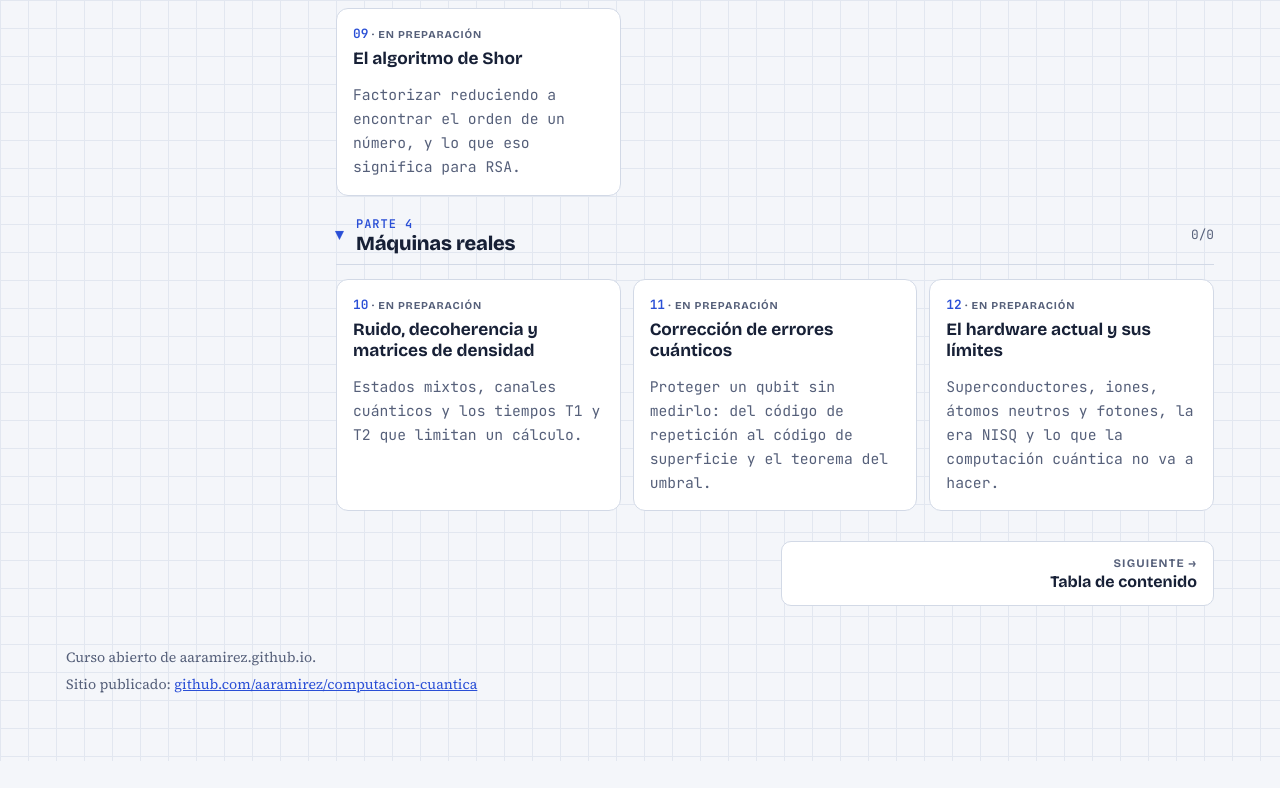
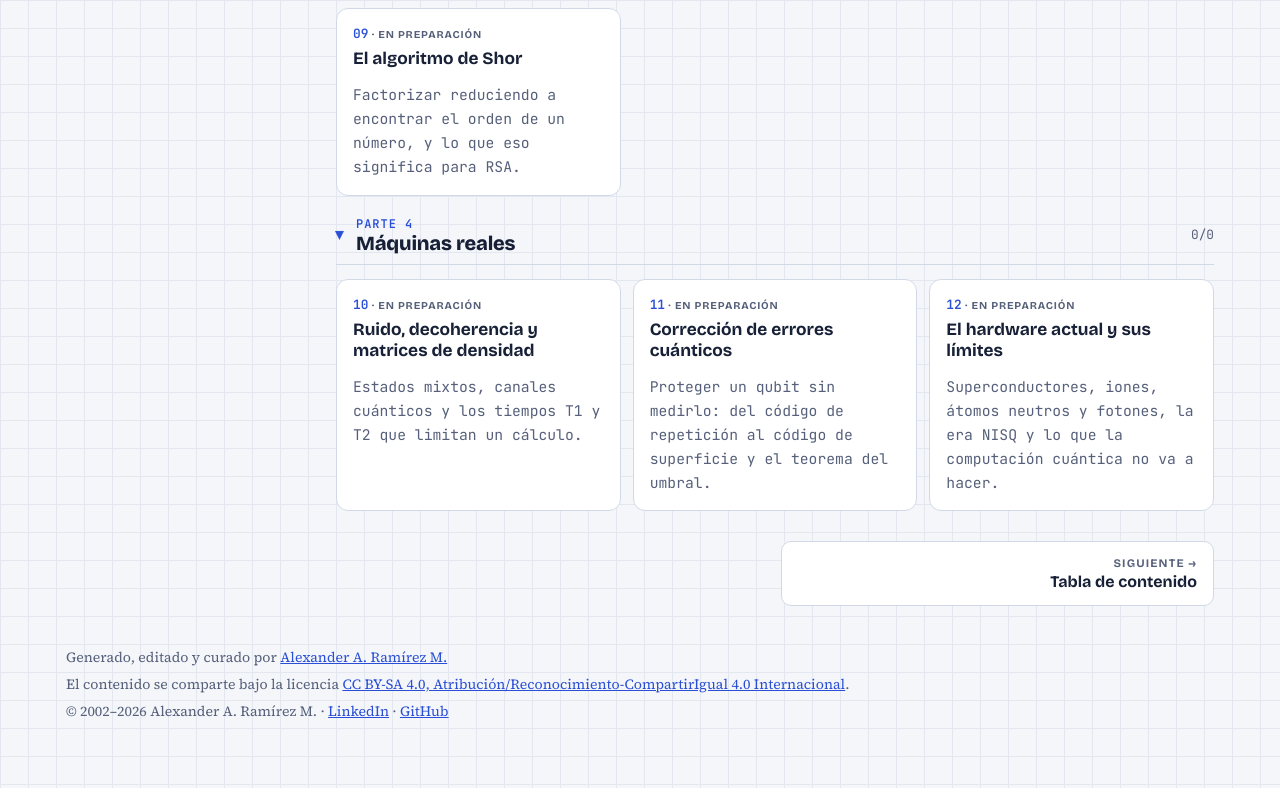
Before and after one commit to aaramirez/computacion-cuantica, a plain HTML site: page index.html in a window 1280 px wide. Shown: the part 2128-2916 px from the top of the page. Before the commit the page ends 2889 px from the top, so only its background shows below. Drawn offline with nearby package versions, Linux system fonts and the light colour scheme.

Commit message:
Pie común: autoría, licencia CC BY-SA 4.0 y año que se actualiza solo

```diff
--- a/index.html
+++ b/index.html
@@ -87,7 +87,7 @@ height="0" width="0" style="display:none;visibility:hidden"></iframe></noscript>
 <nav class="pager" id="pager" aria-label="Capítulo anterior y siguiente"></nav>
 </main>
 </div>
-<footer><span>Curso abierto de aaramirez.github.io.</span><span>Sitio publicado: <a href="https://github.com/aaramirez/computacion-cuantica" target="_blank" rel="noopener">github.com/aaramirez/computacion-cuantica</a></span></footer>
+<footer><span>Generado, editado y curado por <a href="https://www.linkedin.com/in/alexander-ramirez-morales/" target="_blank" rel="noopener">Alexander A. Ramírez M.</a></span><span>El contenido se comparte bajo la licencia <a href="https://creativecommons.org/licenses/by-sa/4.0/deed.es" target="_blank" rel="noopener">CC BY-SA 4.0, Atribución/Reconocimiento-CompartirIgual 4.0 Internacional</a>.</span><span>© 2002–<span data-anio>2026</span> Alexander A. Ramírez M. · <a href="https://www.linkedin.com/in/alexander-ramirez-morales/" target="_blank" rel="noopener">LinkedIn</a> · <a href="https://github.com/aaramirez" target="_blank" rel="noopener">GitHub</a></span><script>document.querySelectorAll('[data-anio]').forEach(function (e) { e.textContent = new Date().getFullYear(); });</script></footer>
 </div>
 <script src="assets/lab.js"></script>
 </body>
```
Also changed, not shown: temario.html (+1 -1 lines).
